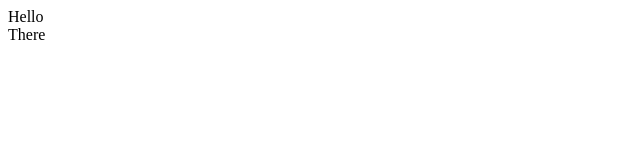
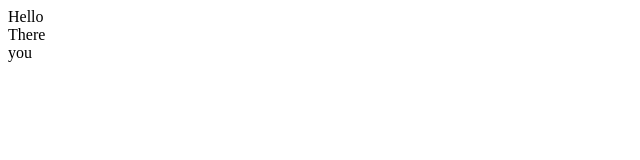
Before and after one commit to dishantdua/demo-repo2, a plain HTML site: page index.html in a window 1280 px wide. Shown: the full height of the page, 0-640 px from the left. Drawn offline with Linux system fonts and the light colour scheme.

Commit message:
Update index.html

```diff
--- a/index.html
+++ b/index.html
@@ -1,2 +1,3 @@
 <div>Hello</div>
 <div> There</div>
+<div> you</div>
```
